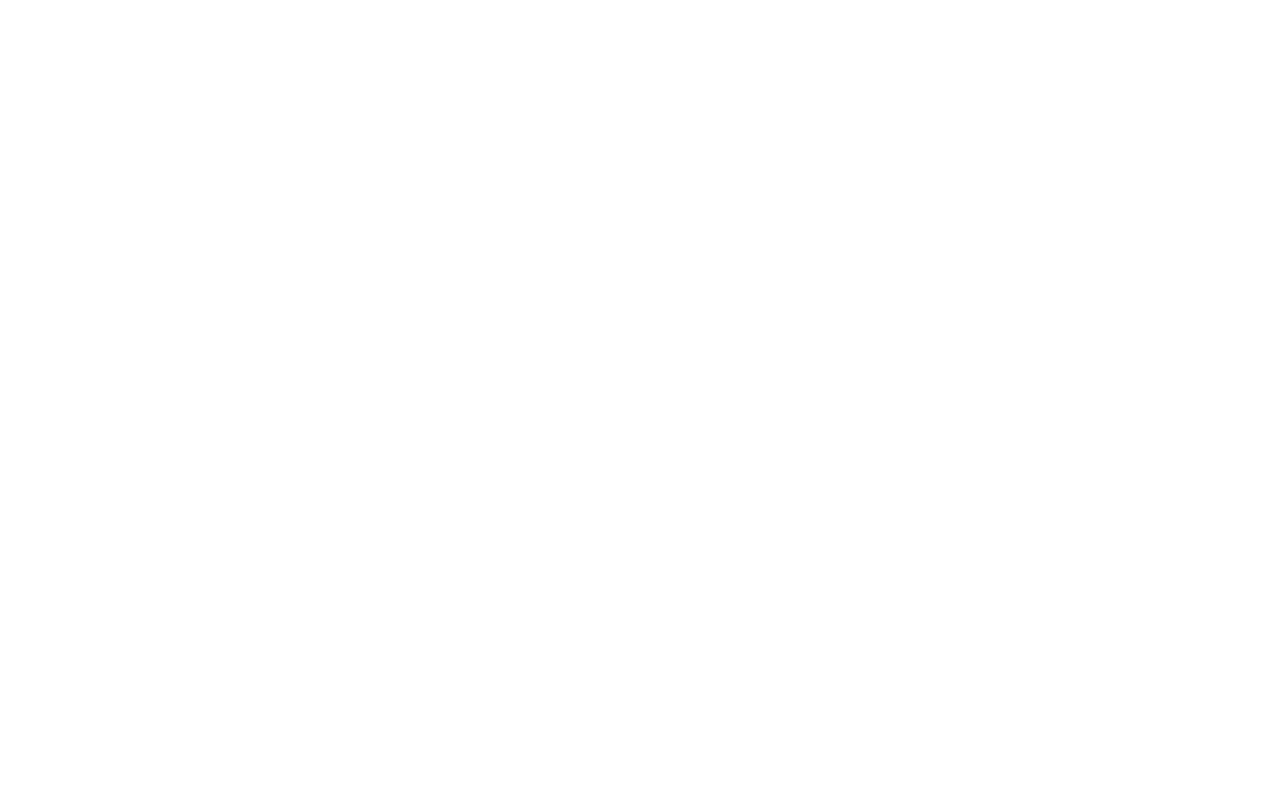
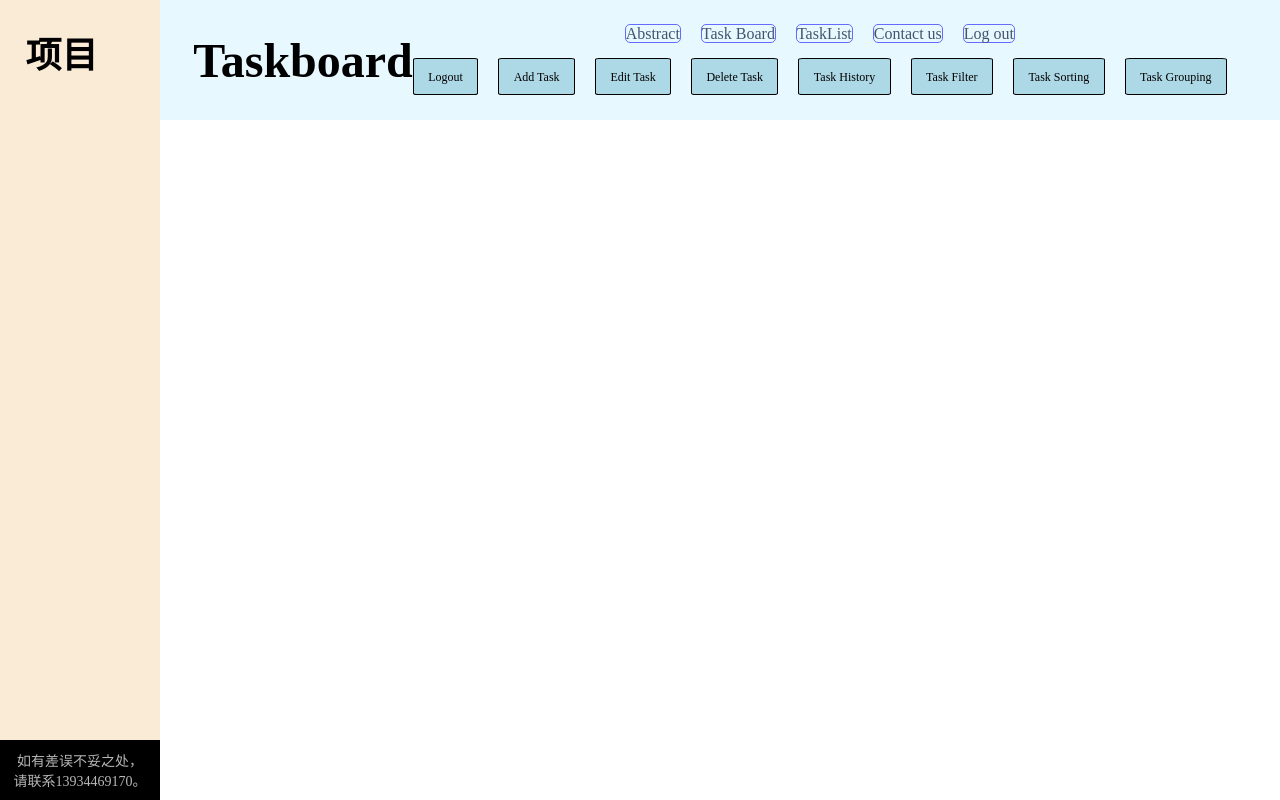
Before and after one commit to HrimeNJ/Web-Course-Frontend, a React (Vite) app: page /taskboard in a window 1280 px wide. Before the commit this address had no page. Built offline with nearby package versions, Linux system fonts and the light colour scheme.

Commit message:
The First Web of TaskBoard

```diff
--- a/src/AppRoute.jsx
+++ b/src/AppRoute.jsx
@@ -1,6 +1,7 @@
 import { BrowserRouter as Router, Route, Routes } from "react-router-dom";
 import App from './App'
 import Login from './Login'
+import Taskboard from './Taskboard'
 
 const AppRoute = ()=>{
     return(
@@ -8,6 +9,7 @@ const AppRoute = ()=>{
         <Routes>
             <Route path="/" element={<App/>}></Route>
             <Route path="/Login" element={<Login/>}></Route>
+            <Route path="/taskboard" element={<Taskboard/>}></Route>
         </Routes>
     </Router>)
 }
--- a/src/Login.jsx
+++ b/src/Login.jsx
@@ -16,6 +16,8 @@ const Login = () => {
             });
             console.log("Logging in with", { email, password });
             navigate('/taskboard');
+            setEmail("")
+            setPassword("")
         } catch (error) {
             console.log('Login Failed', error.response ? error.response.data : error.message);
             navigate('/');
--- /dev/null
+++ b/src/Taskboard.css
@@ -0,0 +1,90 @@
+*{
+    padding: 0;
+    margin: 0;
+}
+
+main.Taskboard{
+    background-color: white !important;
+    width: 100%;
+    height: 100%;
+    display: flex;
+    text-align: center;
+}
+
+section.taskboard{
+    background-color: #e7f9ff;
+    display: flex;
+    justify-content: center;
+    align-items: center;
+    text-align: center;
+    height: 120px;
+    width: 100%;
+    margin-left: 160px;
+}
+
+section.taskboard h1 {
+    font-size: 48px;
+    text-align: center;
+}
+
+section.taskboard ul{
+    display: flex;
+    justify-content: center;
+    align-items: center;
+}
+
+section.taskboard li{
+    list-style: none;
+    margin-right: 20px;
+}
+
+section.taskboard a{
+    text-decoration: none;
+    color: #44546f;
+    border: #646cff 1px solid;
+    border-radius: 5px;
+    margin-bottom: 15px;
+}
+
+section.taskboard button {
+    background-color: lightblue;
+    color: black;
+    border-radius: 5%;
+    border: solid 1px #000000;
+    margin-right: 20px;
+    line-height: 20px;
+    font-size: 12px;
+    margin-top: 15px;
+}
+
+section.taskboard button:hover{
+    background-color: #646cff;
+}
+
+section.taskboard button:active{
+    background-color: #44546f;
+    color: white;
+}
+
+section.ProjectsColumn{
+    background-color: antiquewhite;
+    position: absolute;
+    left: 0;
+    top: 0;
+    width: 160px;
+    height: 100%;
+
+}
+
+section.ProjectsColumn h1{
+    font-size: 36px;
+    position: absolute;
+    left: 2vw;
+    top: 2vw;
+}
+
+section.ProjectsColumn footer{
+    position: absolute;
+    bottom: 0;
+    width: 160px;
+}
--- /dev/null
+++ b/src/Taskboard.jsx
@@ -0,0 +1,55 @@
+import { useNavigate } from "react-router-dom";
+import axios from "axios";
+import React, {useState} from "react";
+import "./Taskboard.css";
+
+const Taskboard = () => {
+    const navigate = useNavigate();
+
+    return (
+        <>
+        <main className="Taskboard">
+            <section className="taskboard">
+                <div>
+                    <h1>Taskboard</h1>
+                </div>
+                <div>
+                    <ul>
+                        <li className="boarditems"><a href="#">Abstract</a></li>
+                        <li className="boarditems"><a href="#">Task Board</a></li>
+                        <li className="boarditems"><a href="#">TaskList</a></li>
+                        <li className="boarditems"><a href="#">Contact us</a></li>
+                        <li className="boarditems"><a href="#">Log out</a></li>
+
+                    </ul>
+
+                    <button onClick={()=>navigate('/login')}>Logout</button>
+                    {/* Add tasks here */}
+                    <button onClick={()=>navigate('/addtask')}>Add Task</button>
+                    {/* Add task form here */}
+                    <button onClick={()=>navigate('/edittask')}>Edit Task</button>
+                    {/* Add task form here */}
+                    <button onClick={()=>navigate('/deletetask')}>Delete Task</button>
+                    {/* Add task form here */}
+                    <button onClick={()=>navigate('/taskhistory')}>Task History</button>
+                    {/* Add task form here */}
+                    <button onClick={()=>navigate('/taskfilter')}>Task Filter</button>
+                    {/* Add task form here */}
+                    <button onClick={()=>navigate('/tasksorting')}>Task Sorting</button>
+                    {/* Add task form here */}
+                    <button onClick={()=>navigate('/taskgrouping')}>Task Grouping</button>
+                </div>
+            </section>
+
+            <section className="ProjectsColumn">
+                <h1>项目</h1>
+                {/* Add Projects Column Names from here */}
+                <footer>如有差误不妥之处，<br/>请联系13934469170。</footer>
+            </section>
+
+        </main>
+        </>
+    )
+}
+
+export default Taskboard;
```
